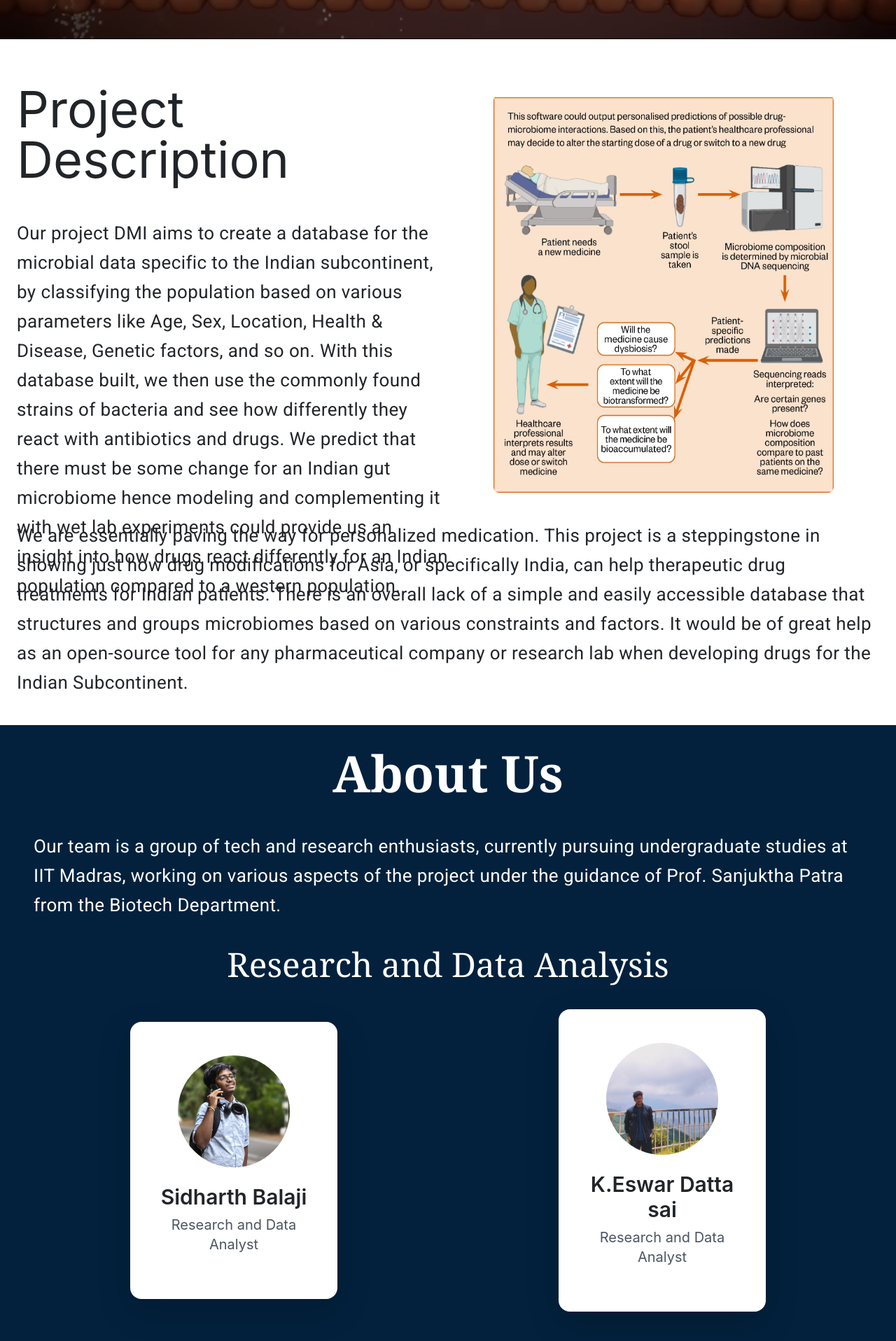
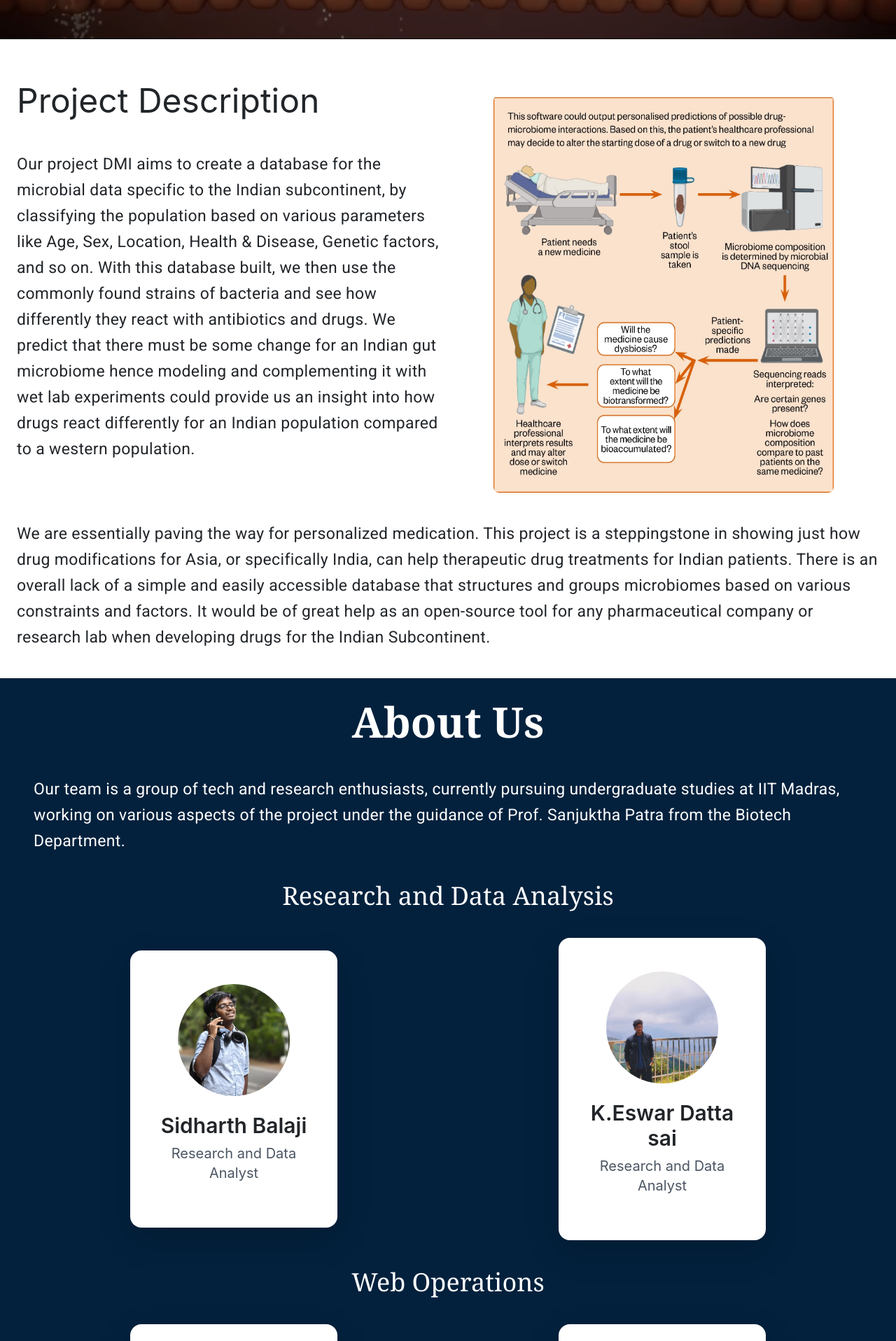
Before and after one commit to pranavram2005/Drugbiome, a React (Create React App) app: page / in a window 1280 px wide. Shown: the part 744-2660 px from the top of the page at 70% size. Built offline with nearby package versions, Linux system fonts and the light colour scheme.

Commit message:
final1 commit

```diff
--- a/public/index.html
+++ b/public/index.html
@@ -2,14 +2,14 @@
 <html lang="en">
   <head>
     <meta charset="utf-8" />
-    <link rel="icon" href="%PUBLIC_URL%/favicon.ico" />
+    <link rel="icon" href="%PUBLIC_URL%/logo1.png" />
     <meta name="viewport" content="width=device-width, initial-scale=1" />
     <meta name="theme-color" content="#000000" />
     <meta
       name="description"
       content="Web site created using create-react-app"
     />
-    <link rel="apple-touch-icon" href="%PUBLIC_URL%/logo192.png" />
+    <link rel="apple-touch-icon" href="../src/assets/logo1.png" />
     <!--
       manifest.json provides metadata used when your web app is installed on a
       user's mobile device or desktop. See https://developers.google.com/web/fundamentals/web-app-manifest/
@@ -33,7 +33,7 @@
 <script src="https://cdn.jsdelivr.net/npm/bootstrap@5.3.3/dist/js/bootstrap.bundle.min.js"></script>
 <script src="https://cdn.tailwindcss.com"></script>
 
-<title>React App</title>
+<title>Drug Microbiome Index</title>
   </head>
   <body>
     <noscript>You need to enable JavaScript to run this app.</noscript>
--- a/src/Aboutus.js
+++ b/src/Aboutus.js
@@ -7,13 +7,13 @@ const Aboutus = () => {
     <>
       <div className="h-auto w-full bg-[#03213d] py-8 px-4">
         <div className="w-full text-center">
-          <h1 className="text-white text-5xl md:text-6xl lg:text-7xl font-bold font-serif">About Us</h1>
+          <h1 className="text-white text-5xl md:text-6xl lg:text-6xl font-bold font-serif">About Us</h1>
         </div>
-        <p className="text-left mt-5 text-lg md:text-xl lg:text-2xl fonting antialiased text-white mx-4 md:mx-16">
+        <p className="text-left mt-5 text-lg md:text-xl lg:text-lg fonting antialiased text-white mx-4 md:mx-16">
           Our team is a group of tech and research enthusiasts, currently pursuing undergraduate studies at IIT Madras, working on various aspects of the project under the guidance of Prof. Sanjuktha Patra from the Biotech Department.
         </p>
 
-        <h3 className="text-center mt-10 text-3xl md:text-4xl lg:text-5xl font-serif antialiased text-white mx-4 md:mx-16">Research and Data Analysis</h3>
+        <h3 className="text-center mt-10 text-3xl md:text-4xl lg:text-4xl font-serif antialiased text-white mx-4 md:mx-16">Research and Data Analysis</h3>
 
         {/* Research Section */}
         <div className="flex flex-col lg:flex-row justify-around items-center w-full mt-10 space-y-10 lg:space-y-0 lg:space-x-10 px-4">
@@ -21,7 +21,7 @@ const Aboutus = () => {
           <ProfileCard name="K.Eswar Datta sai" title="Research and Data Analyst" image={ig2} link1={"_chaotic.brain_/"} link={"k-eswar-datta-sai-371690264/?utm_source=share&utm_campaign=share_via&utm_content=profile&utm_medium=ios_app"}/>
         </div>
 
-        <h3 className="text-center mt-10 text-3xl md:text-4xl lg:text-5xl font-serif antialiased text-white mx-4 md:mx-16">Web Operations</h3>
+        <h3 className="text-center mt-10 text-3xl md:text-4xl lg:text-4xl font-serif antialiased text-white mx-4 md:mx-16">Web Operations</h3>
 
         {/* Web Operations Section */}
         <div className="flex flex-col lg:flex-row justify-around items-center lg:items-start w-full mt-10 space-y-10 lg:space-y-0 lg:space-x-10 px-4">
--- a/src/App.css
+++ b/src/App.css
@@ -35,15 +35,14 @@ body::-webkit-scrollbar {
 }
 .fonting{
   font-family: 'Roboto', sans-serif;
-  line-height: 42px;
+  line-height: 37px;
   letter-spacing: 0.015em;
-  font-size: 26px;
+  font-size: 23px;
 }
 @media only screen and (max-width: 768px) {
   .fonting{
     font-size: 20px;
     line-height: 25px;
-
   }
 }
 i{
--- a/src/Desription.js
+++ b/src/Desription.js
@@ -7,7 +7,7 @@ const Description = () => {
         <div className="w-full flex flex-col">
           <div className="flex flex-col md:flex-row mt-4 md:h-[600px]">
             <div className="w-full md:w-1/2">
-              <h2 className="text-4xl md:text-6xl lg:text-7xl text-left">Project Description</h2>
+              <h2 className="text-4xl md:text-6xl lg:text-5xl text-left">Project Description</h2>
               <p className="text-left mt-5 fonting antialiased">
                 Our project DMI aims to create a database for the microbial data specific to the Indian subcontinent, by classifying the population based on various parameters like Age, Sex, Location, Health & Disease, Genetic factors, and so on. With this database built, we then use the commonly found strains of bacteria and see how differently they react with antibiotics and drugs. We predict that there must be some change for an Indian gut microbiome hence modeling and complementing it with wet lab experiments could provide us an insight into how drugs react differently for an Indian population compared to a western population.
               </p>
--- a/src/Footer.js
+++ b/src/Footer.js
@@ -14,8 +14,8 @@ const Footer = () => {
 
         {/* Address Section */}
         <div className="text-center md:text-left w-full md:w-2/4 mb-8 md:mb-0">
-          <h3 className="text-orange-400 text-3xl md:text-4xl font-bold mb-3">Address</h3>
-          <ul className="space-y-4 text-xl md:text-2xl">
+          <h3 className="text-orange-400 text-3xl md:text-3xl font-bold mb-3">Address</h3>
+          <ul className="space-y-4 text-xl md:text-xl">
             <li>
               <i className='bx bx-location-plus mr-2'></i>
               Biotech Club, Center For Innovation, X6VH+6XQ, Indian Institute Of Technology, Chennai, Tamil Nadu 600036
--- a/src/Layout.js
+++ b/src/Layout.js
@@ -32,11 +32,11 @@ const Layout = () => {
         <div className="w-5/6 ml-4 lg:ml-16 flex justify-between items-center">
           <div className="flex items-center">
             <img src={logo} className="h-16 w-16" alt="Shaastra Logo" />
-            <Link to="/"><h2 className="text-2xl lg:text-4xl text-slate-200 ml-2">Gut Microbiome Index</h2></Link>
+            <Link to="/"><h2 className="text-xl lg:text-3xl text-slate-200 ml-2">Gut Microbiome Index</h2></Link>
           </div>
 
           {/* Desktop Menu */}
-          <div className="hidden lg:flex text-2xl w-3/5 space-x-16 justify-end items-center text-slate-200">
+          <div className="hidden lg:flex text-xl w-3/5 space-x-16 justify-end items-center text-slate-200">
             <Link to="/">Home</Link>
             <Link to="/subject">Subject</Link>
             <Link to="/microbes">Microbes</Link>
```
Also changed, not shown: public/logo1.png (added).
